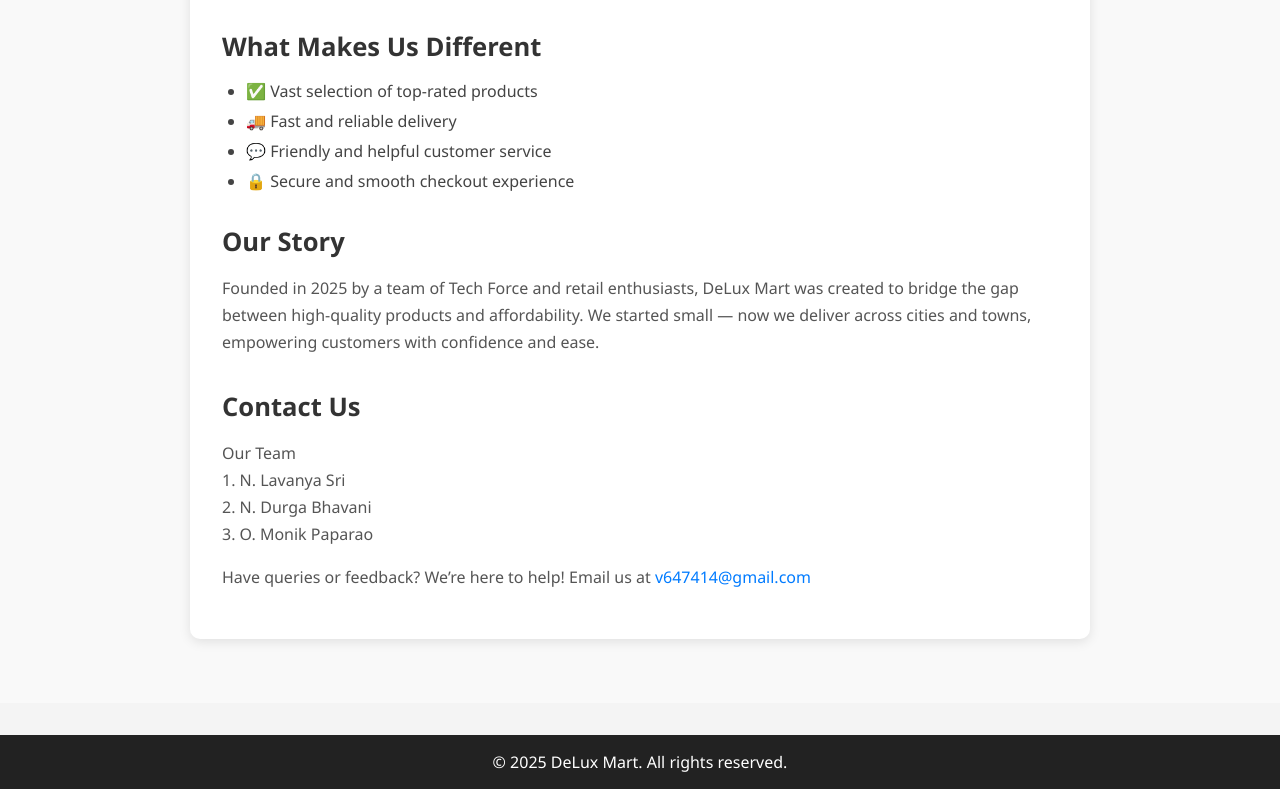
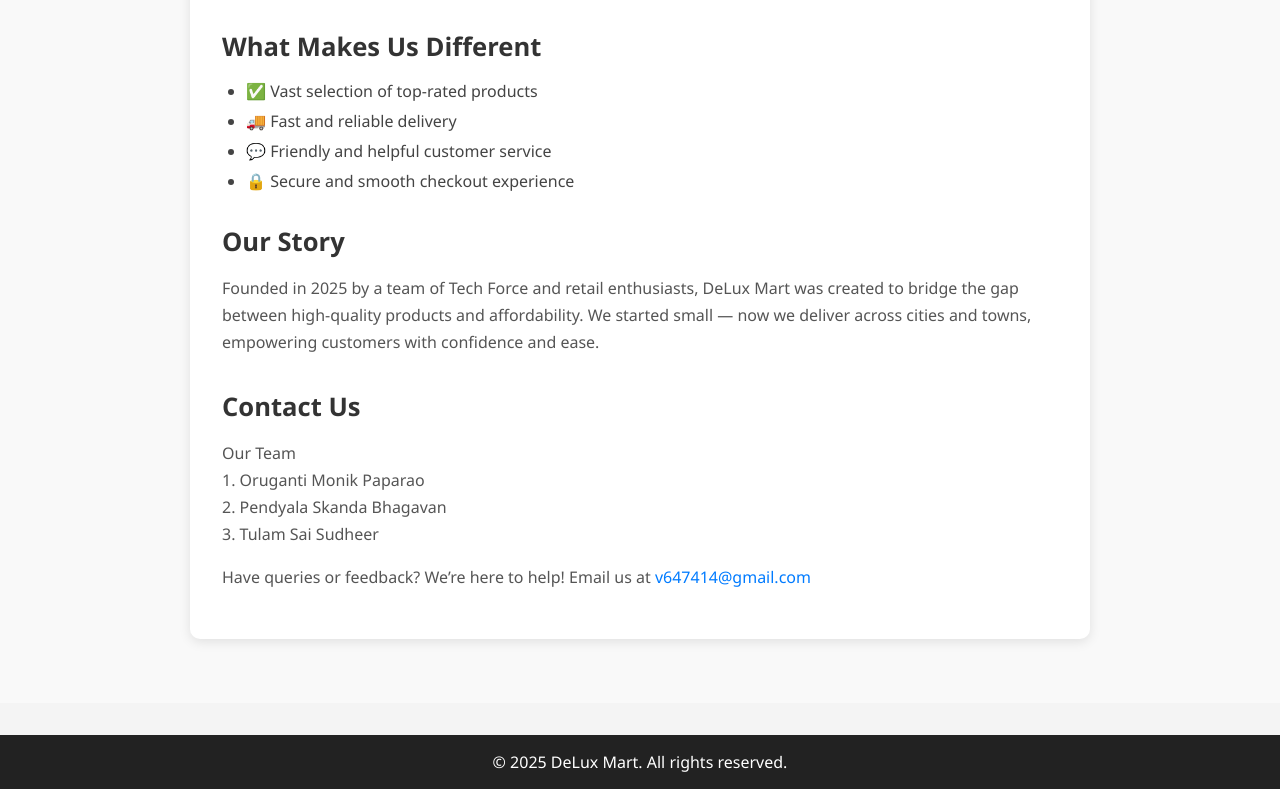
Before and after one commit to omonikpaparao/pruswebsite, a website: page about.html in a window 1280 px wide. Shown: the part 770-1559 px from the top of the page. Drawn offline with Linux system fonts and the light colour scheme.

Commit message:
Update about.html

```diff
--- a/about.html
+++ b/about.html
@@ -50,7 +50,7 @@
       <p>Founded in 2025 by a team of Tech Force and retail enthusiasts, DeLux Mart was created to bridge the gap between high-quality products and affordability. We started small — now we deliver across cities and towns, empowering customers with confidence and ease.</p>
 
       <h2>Contact Us</h2>
-      <p>Our Team<br>1. N. Lavanya Sri<br>2. N. Durga Bhavani<br>3. O. Monik Paparao</p>
+      <p>Our Team<br>1. Oruganti Monik Paparao<br>2. Pendyala Skanda Bhagavan<br>3. Tulam Sai Sudheer</p>
       <p>Have queries or feedback? We’re here to help! Email us at <a href="mailto:v647414@gmail.com">v647414@gmail.com</a></p>
     </div>
   </section>
```
